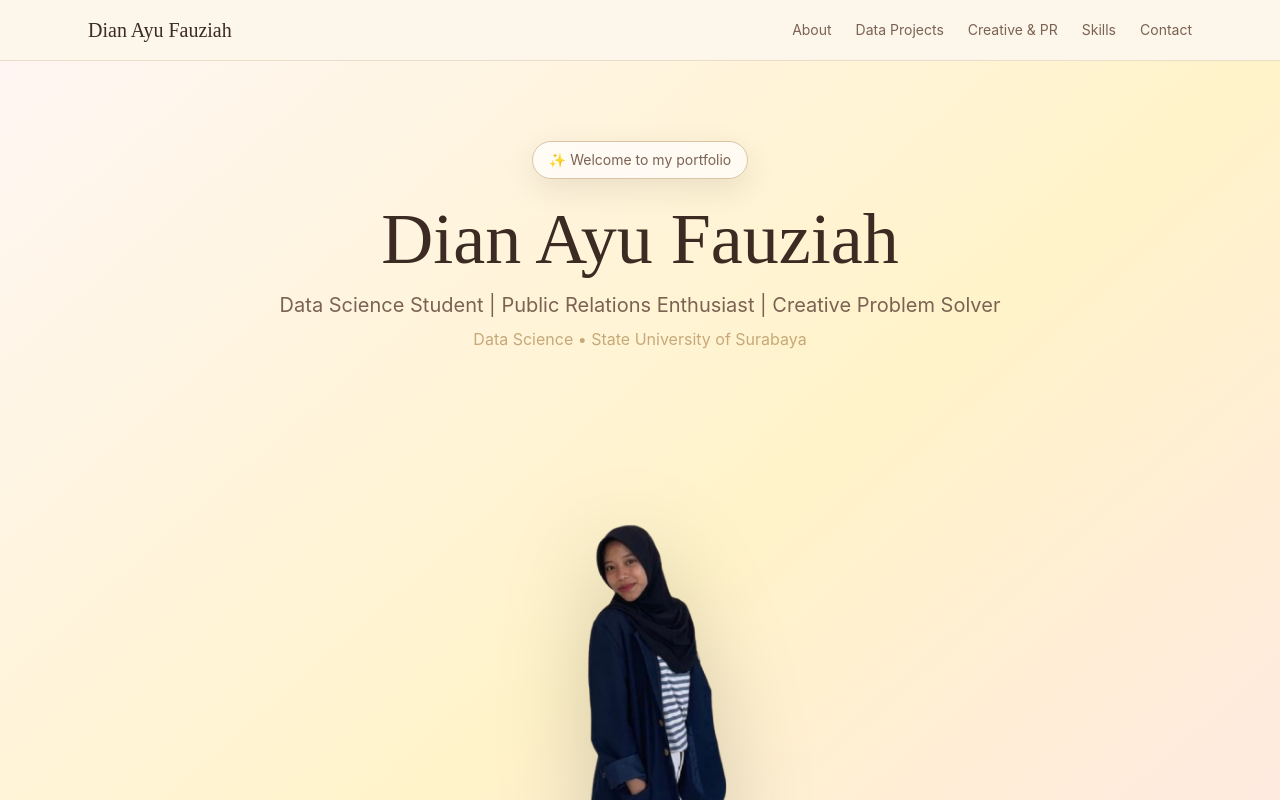
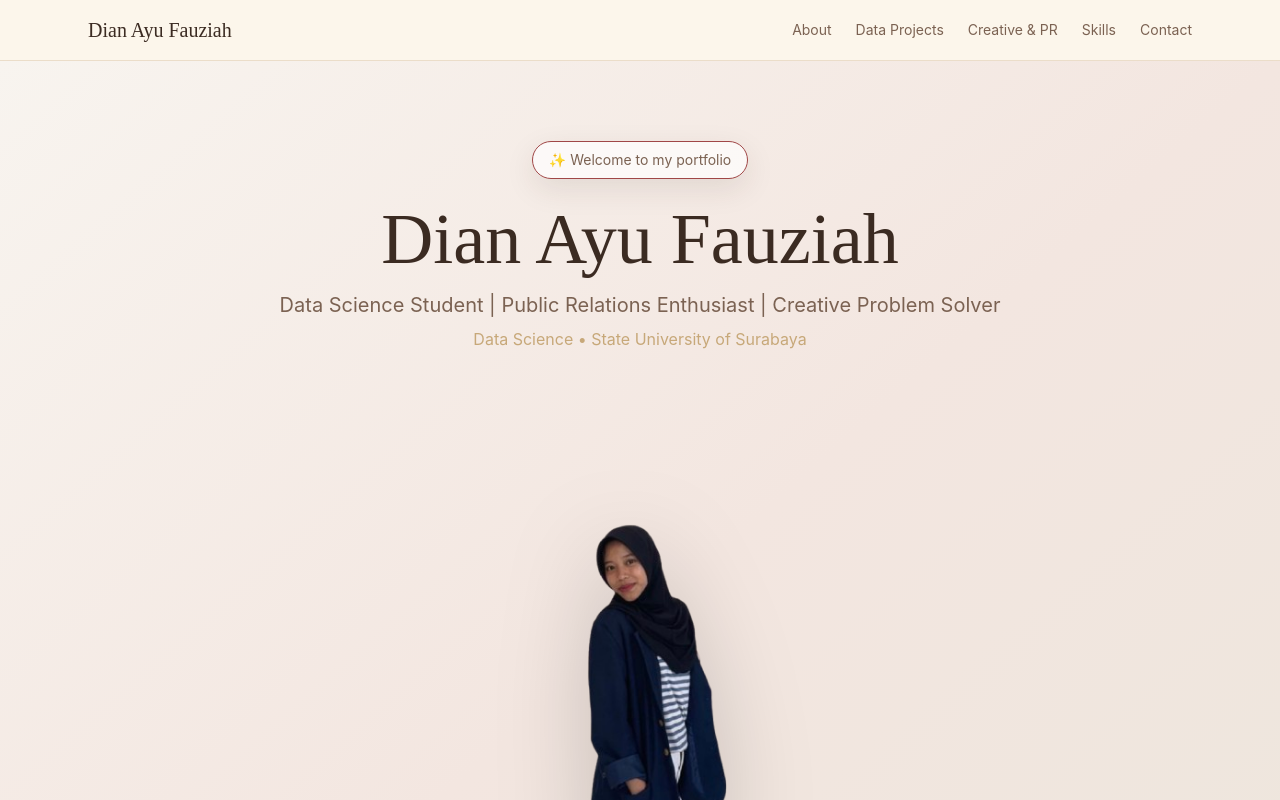
Before and after one commit to Dianayuww/college, a React (Vite) app: page / in a window 1280 px wide. Shown: the top 800 px of the page. Built offline with nearby package versions, Linux system fonts and the light colour scheme.

Commit message:
Update App.jsx

```diff
--- a/src/App.jsx
+++ b/src/App.jsx
@@ -159,9 +159,9 @@ export default function App() {
       </header>
 
       <main>
-        <section id="home" className="min-h-[calc(100vh-4.5rem)] flex items-center px-6 py-20 bg-gradient-to-br from-[#fff6f3] via-[#fff3c9] to-[#ffe5ec]">
+        <section id="home" className="min-h-[calc(100vh-4.5rem)] flex items-center px-6 py-20 bg-gradient-to-br from-[#f8f4ef] via-[#f3e6e0] to-[#ece6dc]">
           <motion.div {...fadeUp} className="mx-auto max-w-4xl text-center">
-            <span className="inline-flex rounded-full border border-[#d9c4a6] bg-white/70 px-4 py-2 text-sm text-mediumBrown shadow-soft">✨ Welcome to my portfolio</span>
+            <span className="inline-flex rounded-full border border-[#a04747] text-[#a04747] bg-white/70 px-4 py-2 text-sm text-mediumBrown shadow-soft">✨ Welcome to my portfolio</span>
             <h1 className="mt-6 font-serif text-5xl md:text-7xl text-darkBrown">Dian Ayu Fauziah</h1>
             <p className="mt-4 text-lg md:text-xl text-mediumBrown">Data Science Student | Public Relations Enthusiast | Creative Problem Solver</p>
             <p className="mt-2 text-sm md:text-base text-accent">Data Science • State University of Surabaya</p>
```
